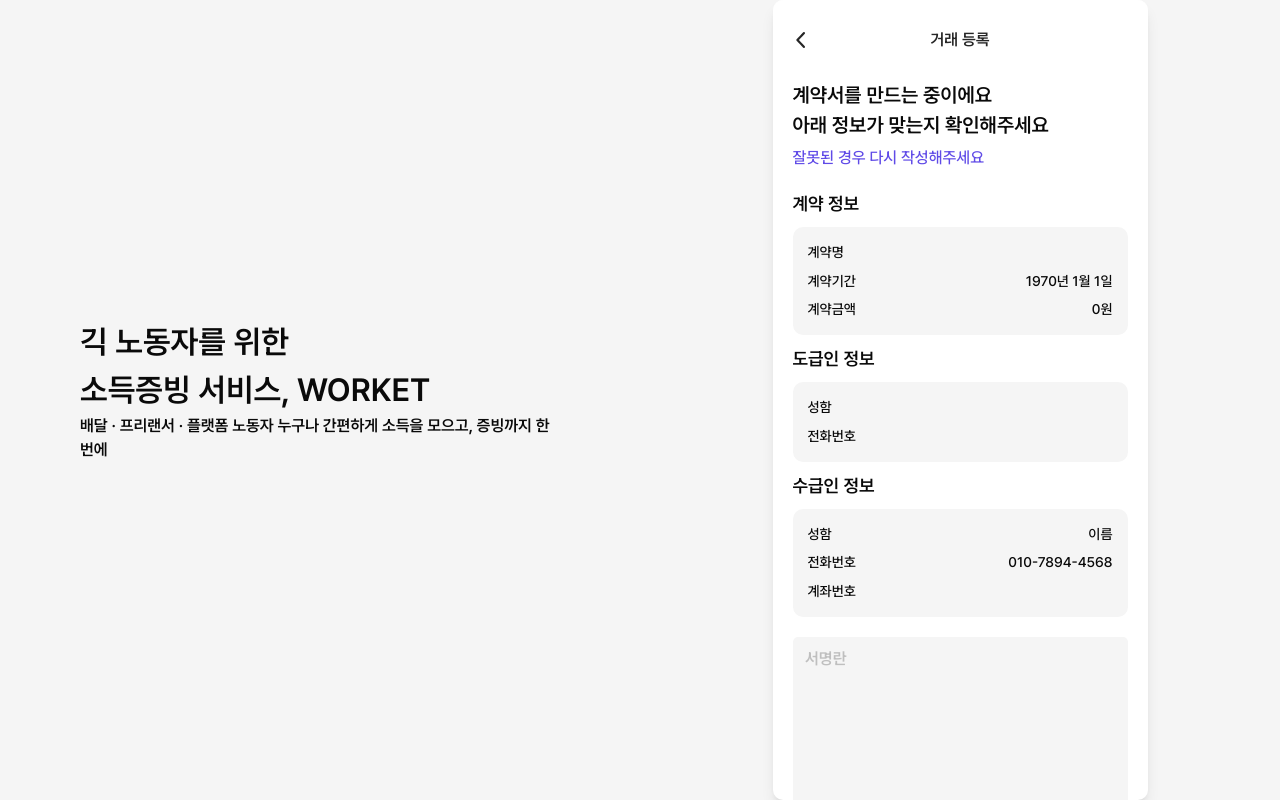
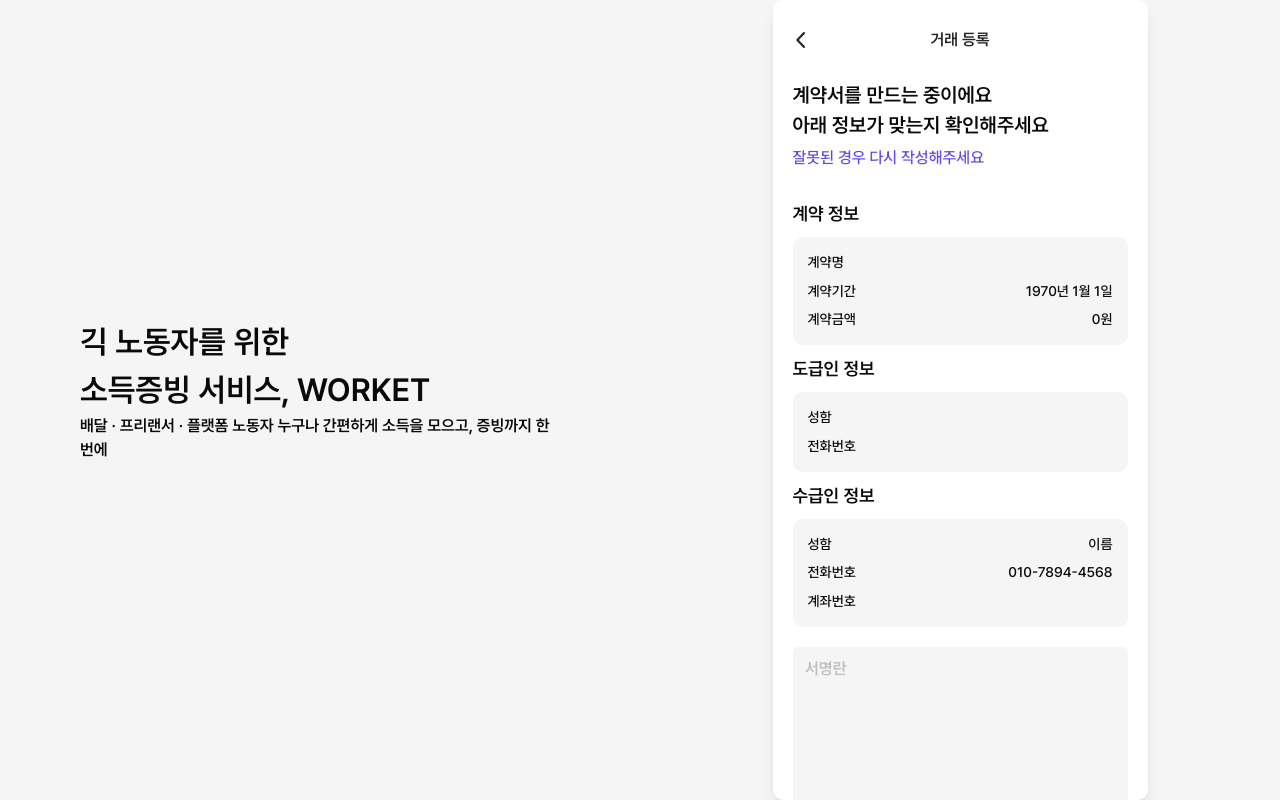
Before and after one commit to Team-gighub/worket-client, a Next.js app: page /transactions/create/result in a window 1280 px wide. Built offline with nearby package versions, Linux system fonts and the light colour scheme.

Commit message:
fix: margin으로 인해 발생한 여백을 padding으로 수정

```diff
--- a/src/components/common/InfoText.jsx
+++ b/src/components/common/InfoText.jsx
@@ -9,7 +9,7 @@
  */
 const InfoText = ({ mainTexts, subText, subTextColor = "primary" }) => {
   return (
-    <div className="max-w-[33.5rem] mx-auto my-[2rem] flex flex-col gap-2.5">
+    <div className="max-w-[33.5rem] mx-auto py-[2rem] flex flex-col gap-2.5">
       <div className="pretendard-semibold-20 flex flex-col">
         {mainTexts.map((text, index) => (
           <p key={index}>{text}</p>
```
